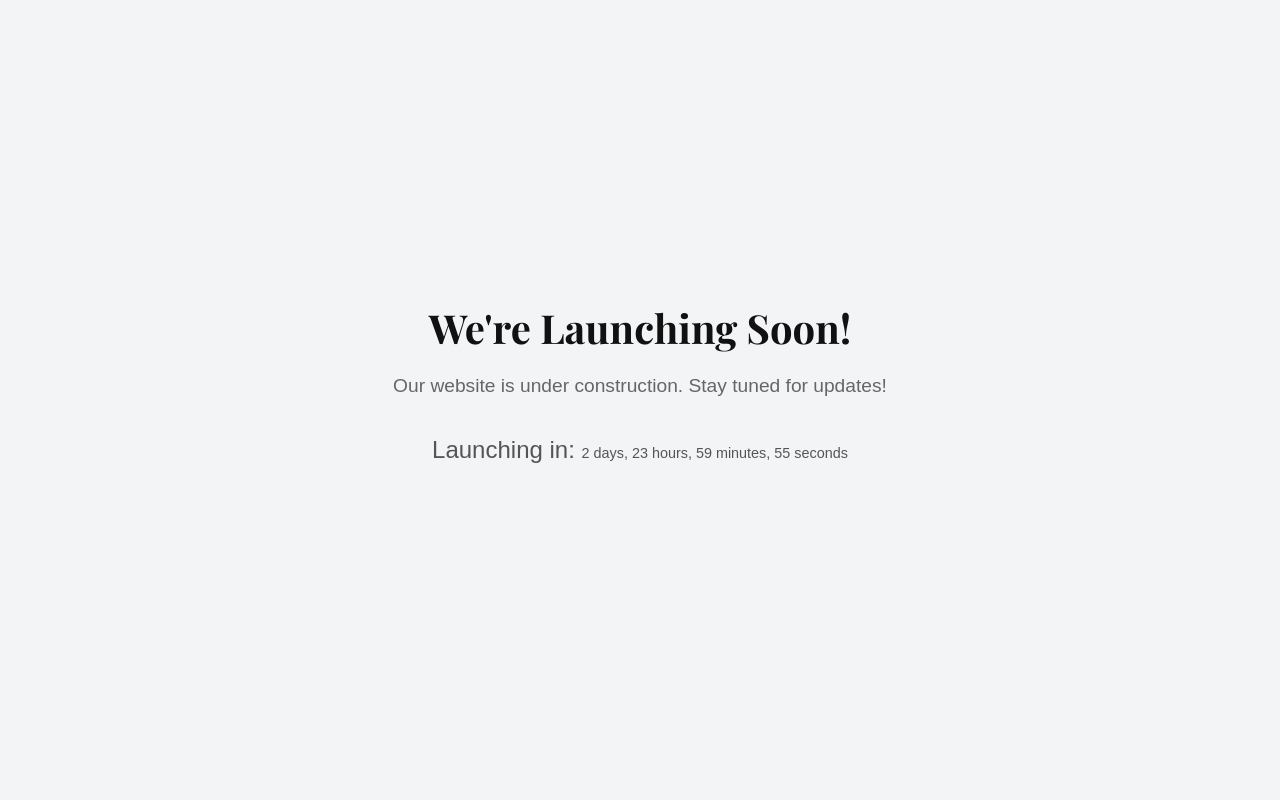
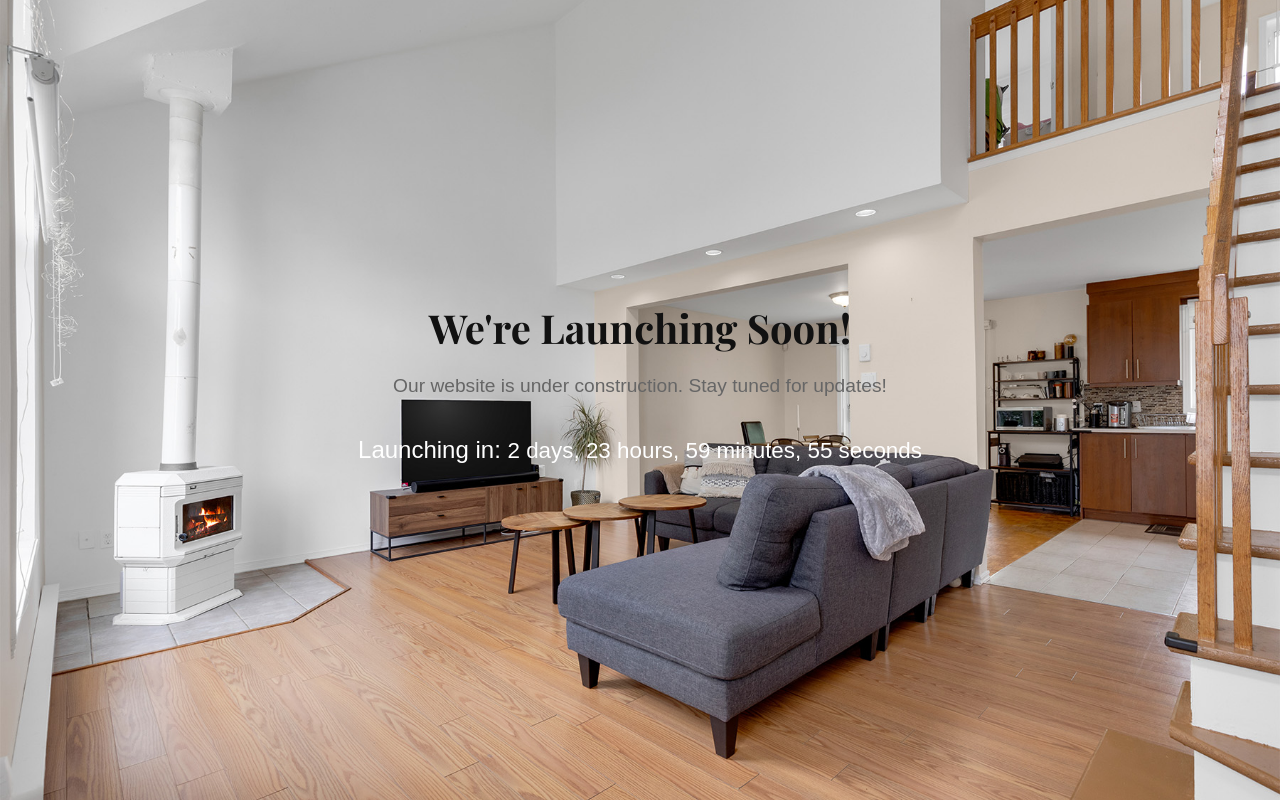
Before and after one commit to Vetri75/thepicturespatch, a website: page index.html in a window 1280 px wide. Drawn offline with nearby package versions, Linux system fonts and the light colour scheme.

Commit message:
Updated Some Details

```diff
--- a/index.html
+++ b/index.html
@@ -60,8 +60,11 @@
     <style>
         body {
             font-family: Arial, sans-serif;
-            background-color: #f3f4f6;
-            color: #333;
+            background-image: url('assets/hero.jpg'); /* Add your image URL here */
+            background-size: cover; /* Ensures the background image covers the entire screen */
+            background-position: center; /* Centers the background image */
+            background-attachment: fixed; /* Keeps the background fixed during scrolling */
+            color: #fff; /* Change text color for contrast */
             display: flex;
             align-items: center;
             justify-content: center;
@@ -69,17 +72,20 @@
             margin: 0;
             text-align: center;
         }
+
         h1 {
             font-size: 2.5rem;
             margin-bottom: 1rem;
         }
+
         p {
             font-size: 1.2rem;
             margin-bottom: 2rem;
         }
+
         .countdown {
             font-size: 1.5rem;
-            color: #555;
+            color: #fff; /* Ensure the countdown text is visible on the background */
         }
     </style>
 </head>
@@ -87,11 +93,12 @@
     <div>
         <h1>We're Launching Soon!</h1>
         <p>Our website is under construction. Stay tuned for updates!</p>
-        <p class="countdown">Launching in: <span id="timer">3 days</span></p>
+        <p class="countdown">Launching in: <span id="timer" style="font-size: 1.4rem;">3 days</span></p>
     </div>
+
     <script>
-         // Function to get a cookie by name
-         function getCookie(name) {
+        // Function to get a cookie by name
+        function getCookie(name) {
             const match = document.cookie.match(new RegExp('(^| )' + name + '=([^;]+)'));
             if (match) return match[2];
             return null;
@@ -104,20 +111,20 @@
             document.cookie = name + "=" + value + "; expires=" + date.toUTCString() + "; path=/";
         }
 
-        // Try to get the launchDate from cookies
-        let launchDate = getCookie('launchDate');
+        // Check if the countdown date cookie exists
+        let countdownEnd = getCookie('countdownEnd');
 
-        if (!launchDate) {
-            // If no cookie exists, set launchDate to 3 days from now
-            launchDate = new Date().getTime() + (3 * 24 * 60 * 60 * 1000);
-            setCookie('launchDate', launchDate, 365); // Store it for 1 year
+        if (!countdownEnd) {
+            // If no cookie exists, set countdown to 3 days from now
+            countdownEnd = new Date().getTime() + (3 * 24 * 60 * 60 * 1000); // 3 days from now
+            setCookie('countdownEnd', countdownEnd, 365); // Store for 1 year
         }
 
         const timerElement = document.getElementById('timer');
 
         const updateTimer = () => {
             const now = new Date().getTime();
-            const timeLeft = launchDate - now;
+            const timeLeft = countdownEnd - now;
 
             const days = Math.floor(timeLeft / (1000 * 60 * 60 * 24));
             const hours = Math.floor((timeLeft % (1000 * 60 * 60 * 24)) / (1000 * 60 * 60));
```
